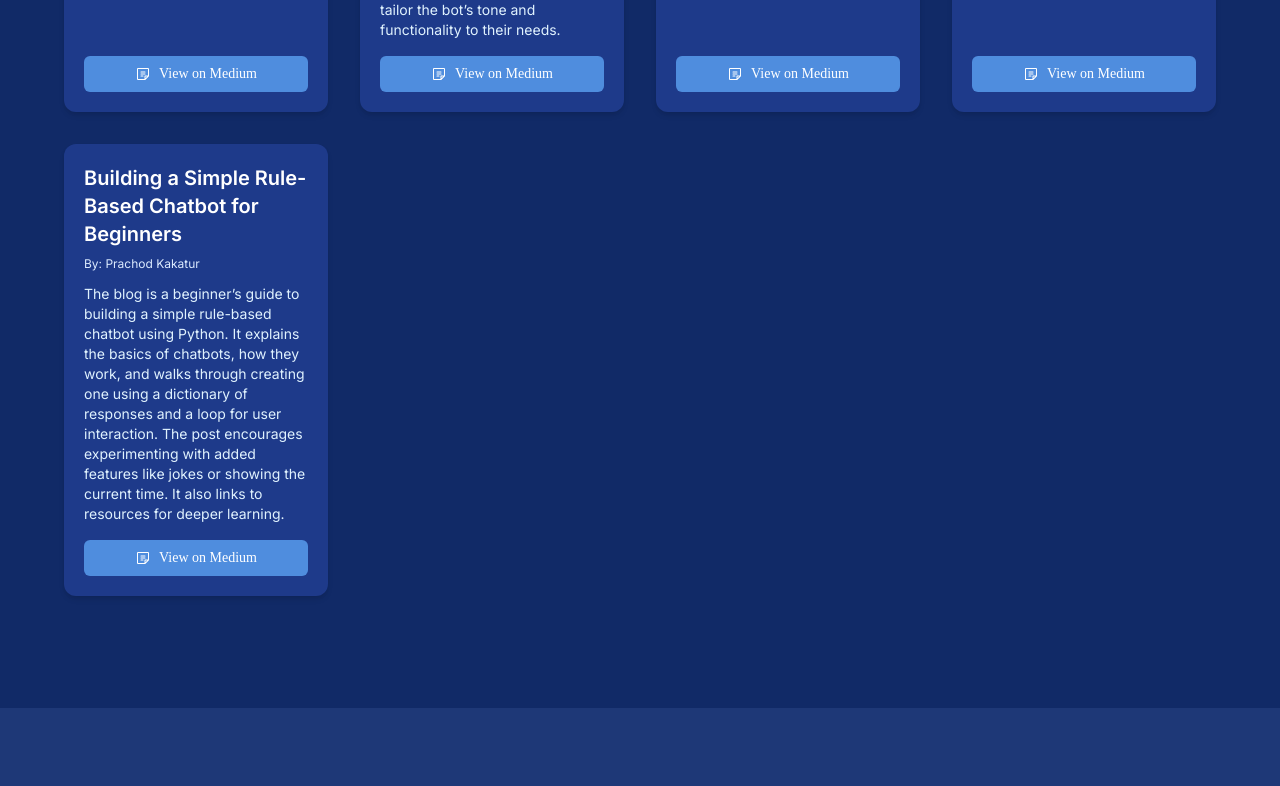
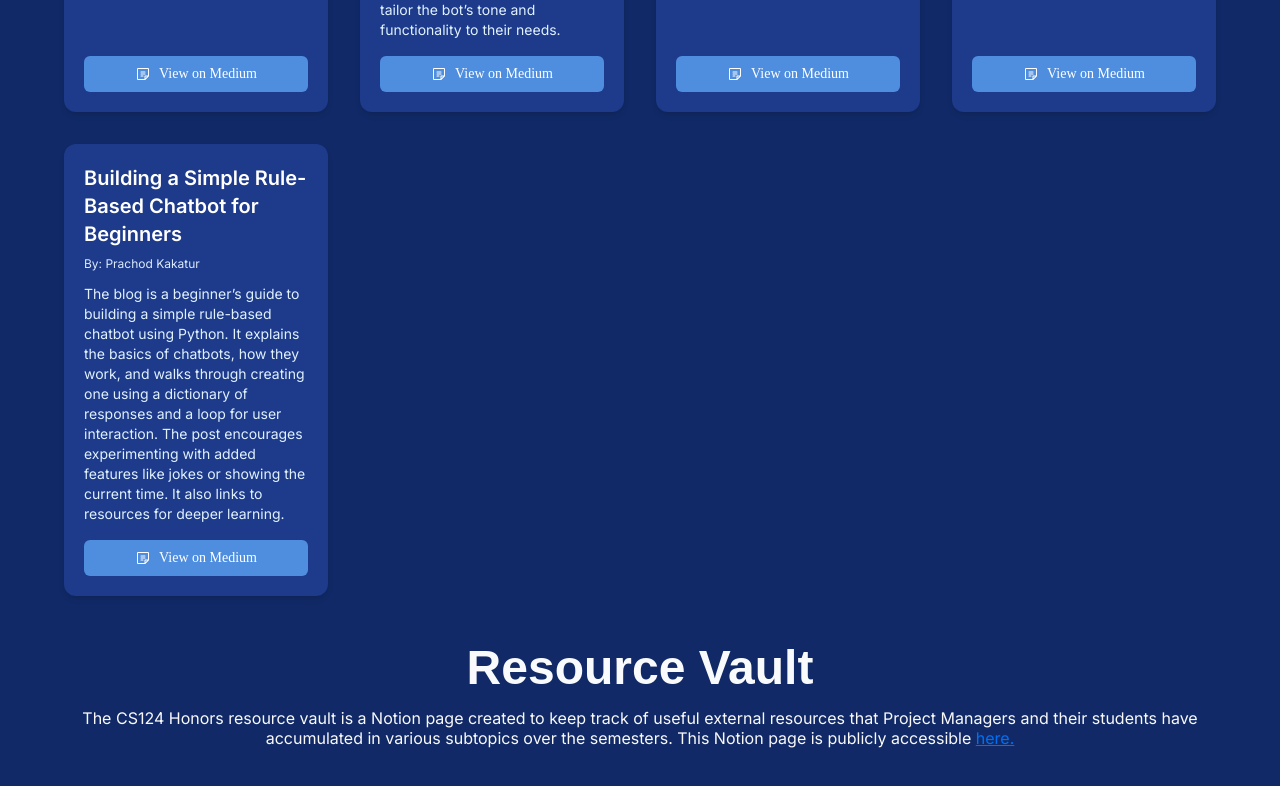
Before and after one commit to somyas25/cs124h, a Next.js app: page /resources in a window 1280 px wide. Shown: the part 2484-3270 px from the top of the page. Before the commit the page ends 3192 px from the top, so only its background shows below. Built offline with nearby package versions, Linux system fonts and the light colour scheme; a web font is replaced by a local one.

Commit message:
added a resource vault section

```diff
--- a/app/resources/page.js
+++ b/app/resources/page.js
@@ -272,6 +272,27 @@ export default function HallOfFamePage() {
             ))}
           </div>
         </div>
+
+        <div className={styles.resourceVault}>
+          <div className={styles.header}>
+            <h1 className={styles.title}>Resource Vault</h1>
+            <p className={styles.vaultDescription}>
+              {" "}
+              The CS124 Honors resource vault is a Notion page created to keep
+              track of useful external resources that Project Managers and their
+              students have accumulated in various subtopics over the semesters.
+              This Notion page is publicly accessible{" "}
+              <a
+                href="https://typhoon-lifter-1e1.notion.site/CS124H-Resource-Vault-1adbec204dee8026a3ccd51e7e260f04"
+                target="_blank"
+                rel="noopener noreferrer"
+                style={{ color: "#0070f3", textDecoration: "underline" }}
+              >
+                here.
+              </a>
+            </p>
+          </div>
+        </div>
       </main>
     </div>
   );
```
